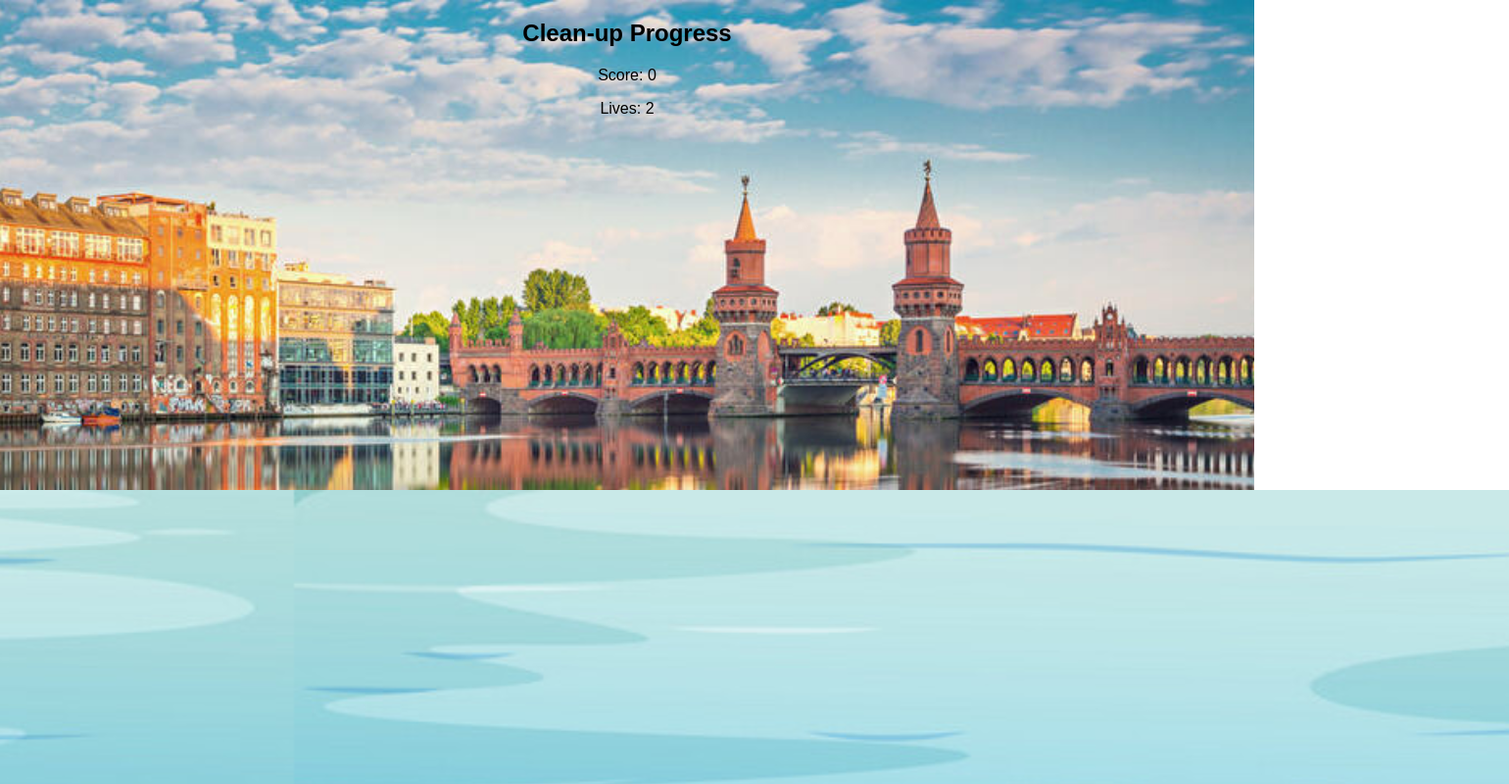
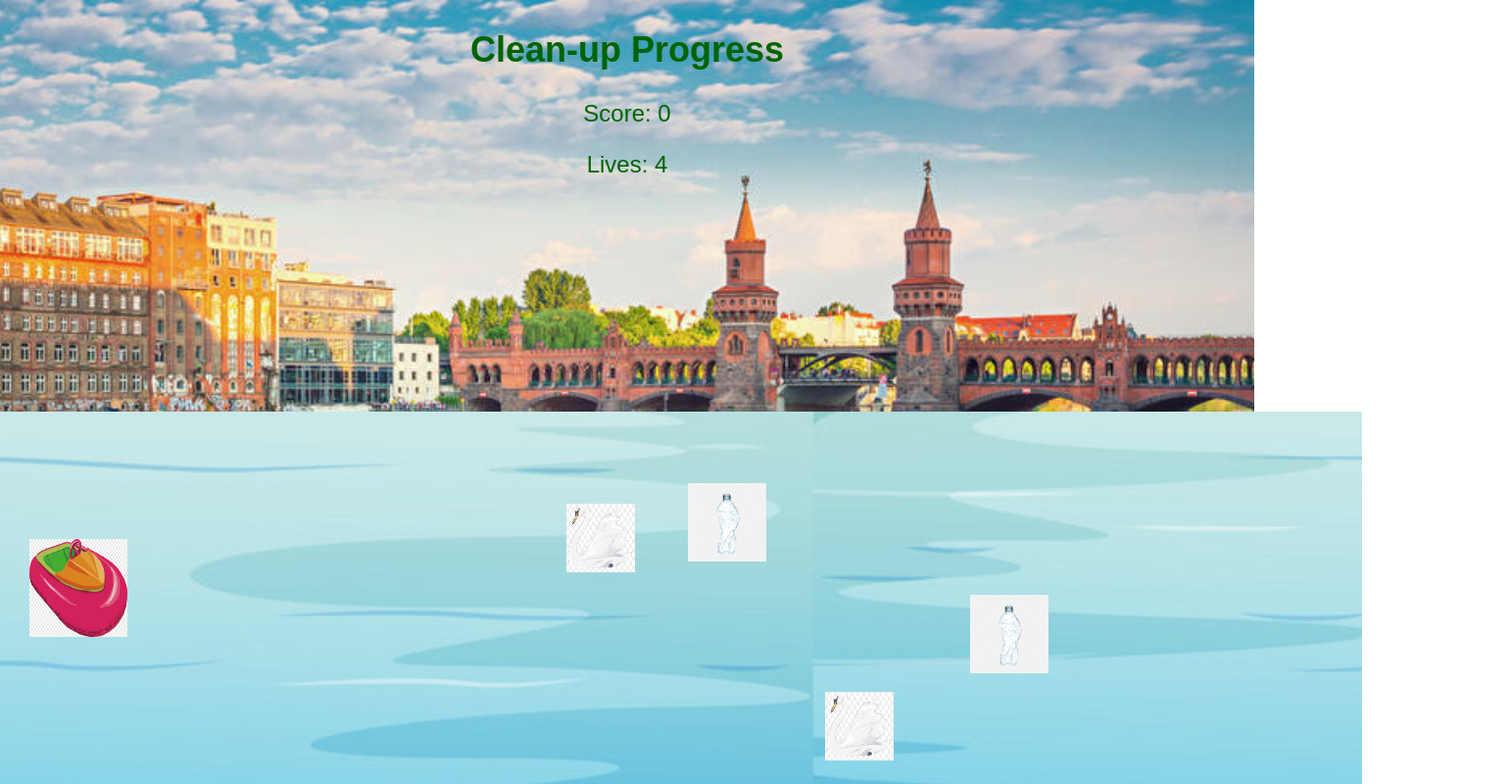
Before and after one commit to m091u/Cleaning-Spree, a plain HTML site: page index.html in a window 1280 px wide. Both pictures are taken after a click on the button "Start Game". Shown: the whole page at 98% size, 1540 px wide, since content can reach past the window. Drawn offline with Linux system fonts and the light colour scheme.

Commit message:
Add movement to player/objects& debris

```diff
--- a/index.html
+++ b/index.html
@@ -16,7 +16,7 @@
       <!-- #game-intro is initially shown on the game start screen -->
       <div class="intro-page" id="game-intro">
         <!-- <img src="./images/berlin-skyline.jpeg" alt="Berlin-skyline" class="intro-img" /> -->
-        <br />
+
         <div class="content">
           <p class="story">
             You got yourself a fancy new inflatable boat and are ready to sail
@@ -32,7 +32,7 @@
         </div>
       </div>
 
-      <div class="game-container">
+      <div class="game-container" id="game-container">
         <!-- #game-screen is initially hidden using CSS style display: none -->
         <div>
           <h2>Clean-up Progress</h2>
--- a/src/game.js
+++ b/src/game.js
@@ -1,27 +1,31 @@
 class Game {
   constructor() {
     this.startScreen = document.querySelector("#game-intro");
+    this.gameContainer = document.querySelector("#game-container");
     this.gameScreen = document.querySelector("#game-screen");
     this.gameEndScreen = document.querySelector("#game-end");
+
     this.player = new Player(
       this.gameScreen,
+      140,
+      130,
       100,
-      200,
-      90,
-      90,
+      100,
       "../images/inflatable-boat.png"
     );
 
-    // comment out once there is a game screen
-    this.height = 300;
-    this.width = 1800;
+    // game screen
+    this.height = 380;
+    this.width = 1500; // length of the river
     this.obstacles = [];
     this.debris = [];
     this.score = 0;
-    this.lives = 2;
+    this.lives = 4;
     this.scoreElement = document.querySelector("#score"); //added for score & lives
     this.livesElement = document.querySelector("#lives"); //added for score & lives
-    this.gameIsOver = false;
+    this.gameIsOver = false; // not in EB
+    this.obstacleGenerationInterval = 1100; // extra EB
+    this.debrisGenerationInterval = 1200; // extra EB
   }
 
   // Starts game loop
@@ -30,6 +34,11 @@ class Game {
     this.gameScreen.style.width = `${this.width}px`;
     this.startScreen.style.display = "none";
     this.gameScreen.style.display = "block";
+    this.gameContainer.style.display = "flex";
+
+    this.startObstacleGeneration();
+    this.startDebrisGeneration();
+
     this.gameLoop();
   }
 
@@ -48,46 +57,39 @@ class Game {
 
     // Create a new obstacle & debris based on a random probability
     // when there is no other obstacles on the screen
-    if (Math.random() > 0.98 && this.obstacles.length < 1) {
-      this.obstacles.push(new Obstacle(this.gameScreen));
+
+    // Update obstacles
+    for (let i = this.obstacles.length - 1; i >= 0; i--) {
+      const obstacle = this.obstacles[i];
+      obstacle.move();
+
+      // Avoid collision and handle game logic as before
+      if (obstacle.top > this.height) {
+        this.score += 10;
+        console.log("score:", this.score);
+        obstacle.element.remove();
+        this.obstacles.splice(i, 1);
       }
 
-    if (Math.random() > 0.98 && this.debris.length < 1) {
-      this.debris.push(new Debris(this.gameScreen));
-    }
-
-    // make obstacle move
-    if (this.obstacles.length) {
-      const obstacle = this.obstacles[0];
-      obstacle.move();
-
-      // avoid colision
-      if (obstacle.top > this.height) {
-        this.score++;
-        console.log("score:", this.score);
-        obstacle.element.remove();
-        this.obstacles.splice(0, 1);
-      }
-
-      if (this.obstacles.length && this.player.didColide(obstacle)) {
+      if (this.player.didColide(obstacle)) {
         this.lives--;
         console.log("lives:", this.lives);
         obstacle.element.remove();
-        this.obstacles.splice(0, 1);
+        this.obstacles.splice(i, 1);
       }
     }
 
-    // make debris move
-    if (this.debris.length) {
-      const Debris = this.debris[0];
-      Debris.move();
+    // Update debris
+    for (let i = this.debris.length - 1; i >= 0; i--) {
+      const debrisPiece = this.debris[i];
+      debrisPiece.move();
 
-      //collect debris
-      if (this.debris.length && this.player.didColide(debris)) {
+      // Collect points for collection (collision with debris)
+      if (this.player.didColide(debrisPiece)) {
         this.score += 20;
         console.log("score:", this.score);
-        Debris.element.remove();
-        this.debris.splice(0, 1);
+        debrisPiece.element.remove();
+        this.debris.splice(i, 1);
       }
     }
 
@@ -99,6 +101,21 @@ class Game {
     }
   }
 
+  //Sets up interval with callback function creating a new obstacle and pushing to obstacle array
+  startObstacleGeneration() {
+    this.obstacleGenerationInterval = setInterval(() => {
+      const obstacle = new Obstacle(this.gameScreen);
+      this.obstacles.push(obstacle);
+    }, this.obstacleGenerationInterval);
+  }
+
+  startDebrisGeneration() {
+    this.debrisGenerationInterval = setInterval(() => {
+      const debrisPiece = new Debris(this.gameScreen);
+      this.debris.push(debrisPiece);
+    }, this.debrisGenerationInterval);
+  }
+
   // Added for score & lives tracking
   updateScoreAndLives() {
     this.scoreElement.textContent = this.score;
@@ -106,10 +123,16 @@ class Game {
   }
 
   endGame() {
+    // Clear obstacle and debris generation intervals
+    clearInterval(this.obstacleGenerationInterval);
+    clearInterval(this.debrisGenerationInterval);
+
     this.player.element.remove();
     this.obstacles.forEach((obstacle) => obstacle.element.remove());
-      this.debris.forEach((debris) => Debris.element.remove());
+    this.debris.forEach((debrisPiece) => debrisPiece.element.remove());
+
     this.gameIsOver = true;
+
     this.gameScreen.style.display = "none";
     this.gameEndScreen.style.display = "block";
   }
--- a/src/obstacles.js
+++ b/src/obstacles.js
@@ -2,15 +2,22 @@ class Obstacle {
   constructor(gameScreen) {
     this.gameScreen = gameScreen;
     // dimensions and position editing will be required
-    this.left = 1000;
-    this.top = Math.floor(Math.random() * 300) + 70; // using width of game area which is 300;
-    this.width = 100;
-    this.height = 150;
+    this.left = 1100;
+    this.top = Math.floor(Math.random() * 250 + 70);
+    // this.top = Math.floor(Math.random() * 0 + 70);;
+
+    this.width = 70;
+    this.height = 70;
 
     this.element = document.createElement("img");
-    this.element.src = "../images/Obstacle- Bottle.png"; //get source
+    const randomObstacle = [
+      "../images/Obstacle-swan.png",
+      "../images/Obstacle-Bottle.png",
+    ];
+    const randomChoice = Math.floor(Math.random() * randomObstacle.length);
+    this.element.src = `${randomObstacle[randomChoice]}`;
+
     this.element.style.position = "absolute";
-
     this.element.style.width = this.width + "px";
     this.element.style.height = this.height + "px";
     this.element.style.left = this.left + "px";
@@ -19,32 +26,32 @@ class Obstacle {
     this.gameScreen.appendChild(this.element);
   }
 
-  //movement updated to acount for horizontal orientation
+  updatePosition() {
+    this.element.style.left = this.left + "px";
+    this.element.style.top = this.top + "px";
+  }
+
   move() {
     this.left -= 4;
     this.updatePosition();
-    this.gamePort.appendChild(this.element);
-  }
-
-  updatePosition() {
-    this.element.style.left = this.left + "px";
-    this.element.style.top = this.top + "px";
+    this.gameScreen.appendChild(this.element);
   }
 }
 
 
 class Debris {
   constructor(gameScreen) {
-    this.gamePort = gamePort;
-    this.left = 1000;
-    this.top = Math.floor(Math.random() * 350 + 70);
-    this.width = 100;
-    this.height = 100;
+    this.gameScreen = gameScreen;
+
+    this.left = 1200;
+    this.top = Math.floor(Math.random() * 250 + 70);
+    this.width = 80;
+    this.height = 80;
     this.element = document.createElement("img");
 
-    //Creates array of possible debris elements, then randomises, rounded to integer
+    //Creates array of possible debris elements, then randomises
     const randomDebris = [
-      "../images/debris-plastic-bag.jpeg",
+      "../images/Debris-plastic-bag.png",
       "../images/Debris-paper-coffee-cup.jpeg",
       "../images/Debris-water-bottle.png",
     ];
@@ -58,18 +65,19 @@ class Debris {
     this.element.style.left = `${this.left}px`;
     this.element.style.top = `${this.top}px`;
 
-    this.gamePort.appendChild(this.element);
+    this.gameScreen.appendChild(this.element);
   }
 
-  //Enables position of debris elements to change along x and y axes
+  //Enables position of debris elements to change along  axes
   updatePosition() {
     this.element.style.left = `${this.left}px`;
     this.element.style.top = `${this.top}px`;
   }
-  //Sets the rate at which the objects move
+
+  //Sets the rate at which the debris move
   move() {
     this.left -= 4;
     this.updatePosition();
-    this.gamePort.appendChild(this.element);
+    this.gameScreen.appendChild(this.element);
   }
 }
--- a/src/player.js
+++ b/src/player.js
@@ -5,11 +5,10 @@ class Player {
     this.top = top;
     this.width = width;
     this.height = height;
-    this.directionX = 0;
+    // this.directionX = 0;
     this.directionY = 0;
+
     this.element = document.createElement("img");
-
-    // this.element.setAttribute("src", img);
     this.element.src = imgSrc;
     this.element.style.position = "absolute";
 
@@ -23,18 +22,18 @@ class Player {
 
   //Enables & sets parameters in which the character can move
   move() {
-    this.left += this.directionX;
+      // this.left += this.directionX;
     this.top += this.directionY;
 
-    if (this.left < 10) {
-      this.left = 10;
-    }
+    // if (this.left < 10) {
+    //   this.left = 10;
+    // }
     if (this.top < 10) {
       this.top = 10;
     }
-    if (this.left > this.gameScreen.offsetWidth - this.width - 10) {
-      this.left = this.gameScreen.offsetWidth - this.width - 10;
-    }
+    // if (this.left > this.gameScreen.offsetWidth - this.width - 10) {
+    //   this.left = this.gameScreen.offsetWidth - this.width - 10;
+    // }
     if (this.top > this.gameScreen.offsetHeight - this.height - 10) {
       this.top = this.gameScreen.offsetHeight - this.height - 10;
     }
@@ -42,7 +41,7 @@ class Player {
   }
 
   updatePosition() {
-    this.element.style.left = `${this.left}px`;
+    // this.element.style.left = `${this.left}px`;
     this.element.style.top = `${this.top}px`;
   }
 
@@ -65,13 +64,13 @@ class Player {
 
   didColide(debris) {
     const playerRect = this.element.getBoundingClientRect();
-    const obstacleRect = obstacle.element.getBoundingClientRect();
+    const debrisRect = debris.element.getBoundingClientRect();
 
     if (
-      playerRect.left < obstacleRect.right &&
-      playerRect.right > obstacleRect.left &&
-      playerRect.top < obstacleRect.bottom &&
-      playerRect.bottom > obstacleRect.top
+      playerRect.left < debrisRect.right &&
+      playerRect.right > debrisRect.left &&
+      playerRect.top < debrisRect.bottom &&
+      playerRect.bottom > debrisRect.top
     ) {
       return true;
     } else {
--- a/styles/style.css
+++ b/styles/style.css
@@ -56,25 +56,21 @@ body button {
 }
 
 .game-container {
-  display: flex;
-  /* justify-content: center; */
+  display: none;
   flex-direction: column;
   justify-content: space-between;
   align-items: center;
   height: 100vh;
-  /* padding: 20px 0px; */
-  /* justify-content: center; */
   background-image: url(../images/Berlin-riverside.png);
-  background-size: contain;
   background-repeat: no-repeat;
   background-size: cover;
   background-position: center;
+  color: darkgreen;
+  font-size: 1.5em;
 }
 
 #game-screen {
-  display: none;
   position: relative;
-  /* padding: 20px 0px; */
   overflow: hidden;
   background-image: url(../images/river-v2.png);
   background-size: cover;
@@ -86,7 +82,7 @@ body button {
     background-position: 0 0;
   }
   to {
-    background-position: 1000px 0;
+    background-position: -1000px 0;
   }
 }
 
```
Also changed, not shown: src/script.js (+12 -6 lines), images/Debris-plastic-bag.png (renamed from images/debris-plastic-bag.jpeg), images/Obstacle-Bottle.png (renamed from images/Obstacle- Bottle.png), images/Obstacle-swan.png (renamed from images/Obstacle - swan.png), 1 other file. Lines whose indentation alone changed are shown as unchanged.
